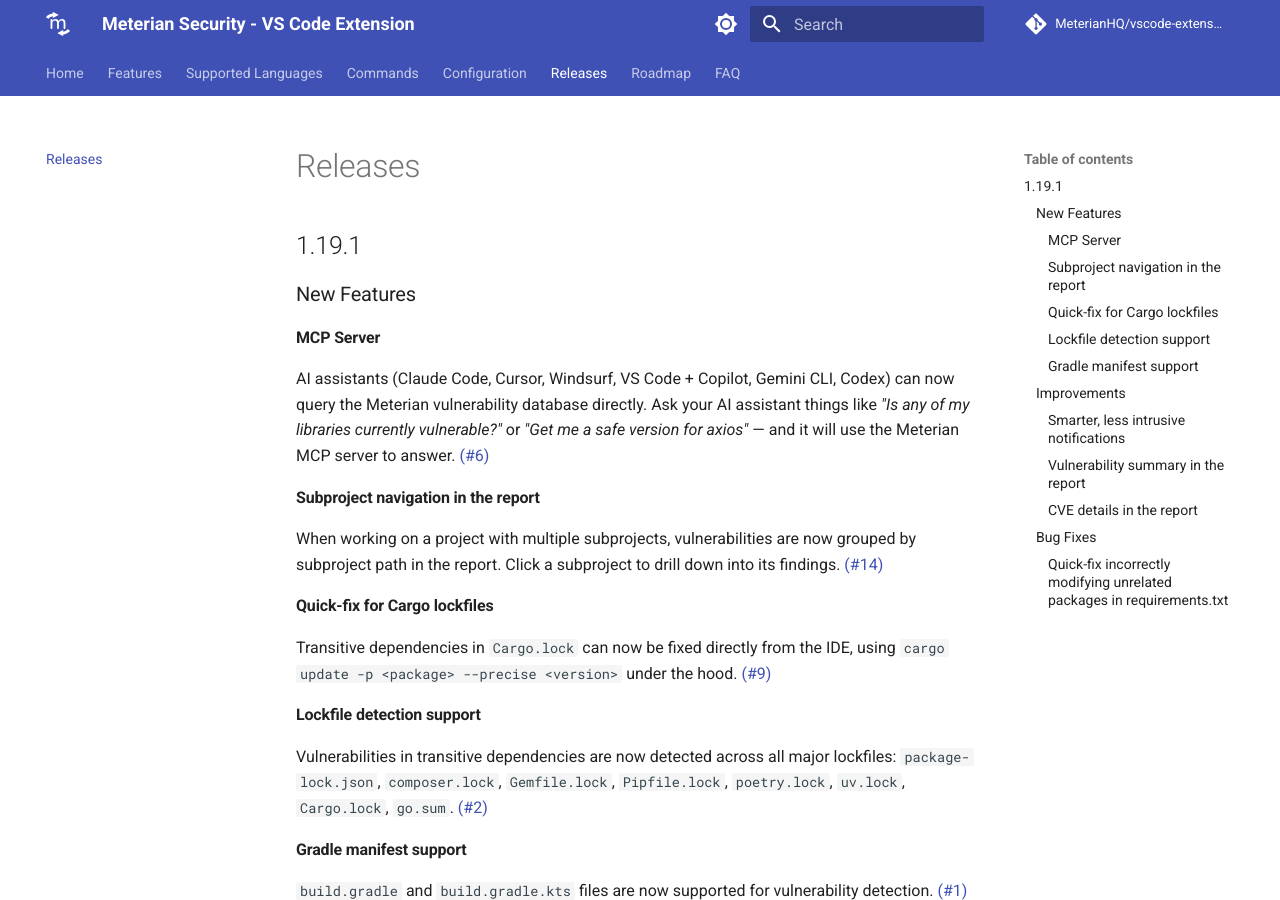
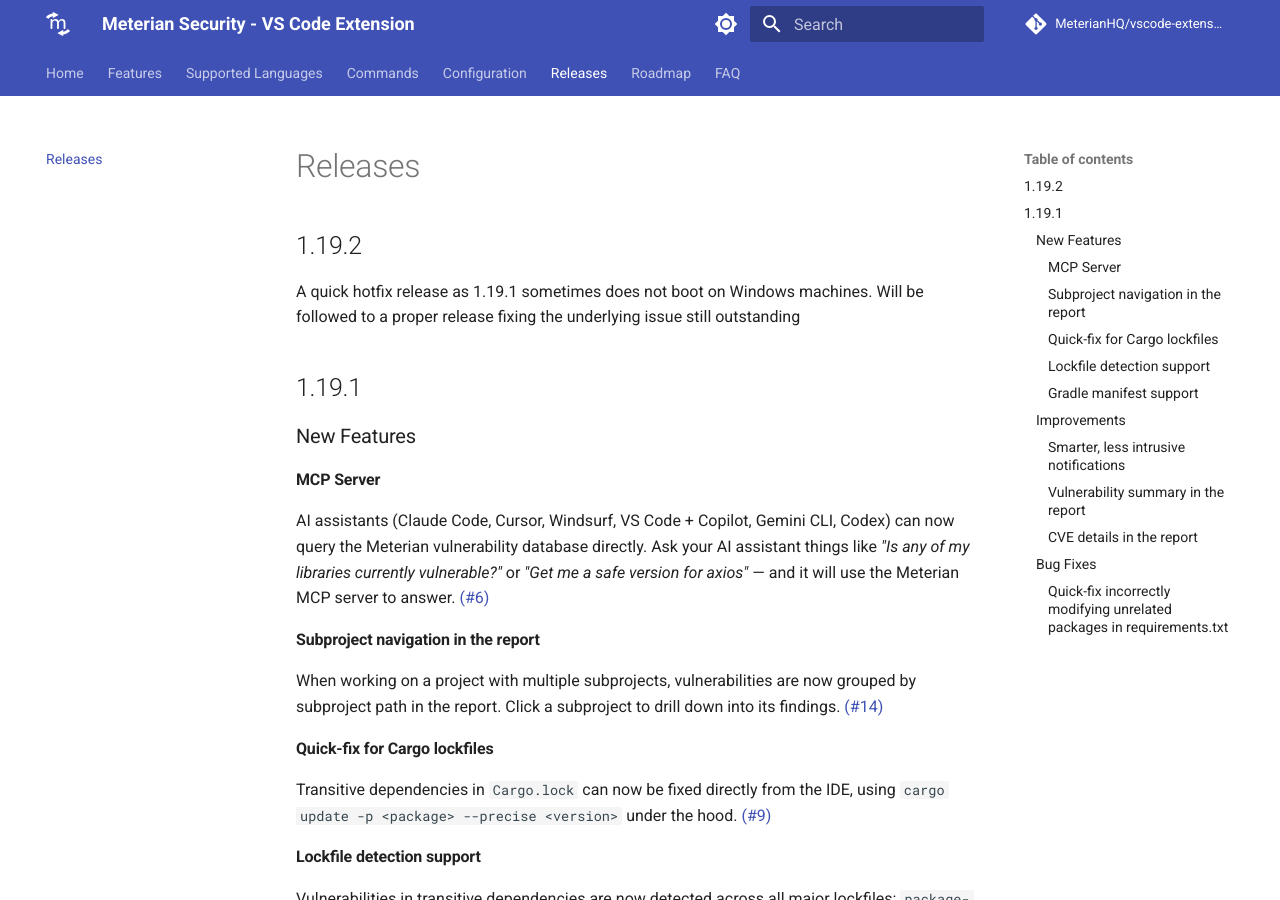
Before and after one commit to MeterianHQ/vscode-extension-tracker, an MkDocs documentation site: the page built from docs/releases.md, in a window 1280 px wide and 900 px high. Built offline with MkDocs 1.6.1 and Material for MkDocs 9.7.7, drawn with Linux system fonts in a browser that asks for light colours; comment, search, counter and statistics services are not loaded.

Commit message:
Announcement of hotfix 1.19.2 for Windows

```diff
--- a/docs/releases.md
+++ b/docs/releases.md
@@ -1,4 +1,9 @@
 # Releases
+
+## 1.19.2
+
+A quick hotfix release as 1.19.1 sometimes does not boot on Windows machines. Will be followed to a proper release fixing the underlying issue still outstanding
+
 
 ## 1.19.1
 
```
